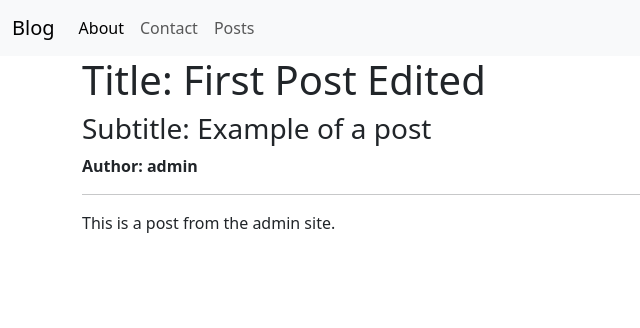
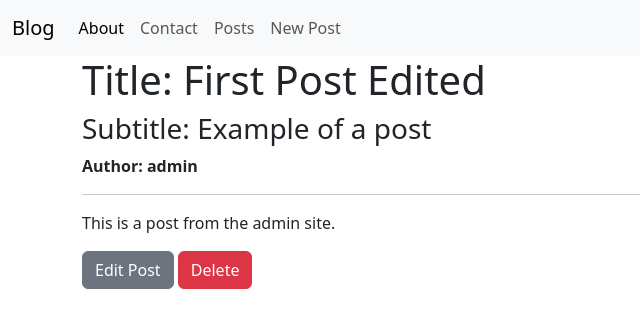
Before and after one commit to TrishonParrilla/Blog, a Django app: page /posts/1/ in a window 1280 px wide. Shown: the top 328 px of the page, without its empty margins (0-640 px from the left). Run offline with Django 5.2, Linux system fonts and the light colour scheme; data comes from the database, SQL or seed files in the repository; both versions use the stored data as it was after the commit.

Commit message:
Implement CRUD functionality for posts with corresponding views and templates; update navbar for navigation

```diff
--- a/posts/models.py
+++ b/posts/models.py
@@ -17,5 +17,5 @@ class Post(models.Model):
     def __str__(self): #to string method
         return f"{self.title}"
 
-    def get_absolute_url(self):
+    def get_absolute_url(self): #redirects the user on a Post post request
         return reverse("post_detail", args=[self.id])
--- a/posts/urls.py
+++ b/posts/urls.py
@@ -1,11 +1,17 @@
 from django.urls import path
 from .views import (
     PostListView,
-    PostDetailView
+    PostDetailView,
+    PostCreateView,
+    PostUpdateView,
+    PostDeleteView
 )
 
 
 urlpatterns = [
     path("", PostListView.as_view(), name="post_list" ),
-    path("<int:pk>/", PostDetailView.as_view(), name="post_detail")
+    path("<int:pk>/", PostDetailView.as_view(), name="post_detail"),
+    path("new/", PostCreateView.as_view(), name="post_new"),
+    path("edit/<int:pk>", PostUpdateView.as_view(), name="post_edit"),
+    path("delete/<int:pk>", PostDeleteView.as_view(), name="post_delete")
 ]
--- a/posts/views.py
+++ b/posts/views.py
@@ -8,6 +8,9 @@ from django.views.generic import (
 )
 
 from .models import Post
+from django.contrib.auth.models import User
+from django.urls import reverse_lazy
+
 class PostListView(ListView): #Get request that returns lists of posts from DB
     #template_name is the attribute to render the html
     template_name = "posts/list.html"
@@ -23,7 +26,22 @@ class PostDetailView(DetailView): #Get Rquest -> single object/element
     context_object_name = "single_post"
 
 class PostCreateView(CreateView): #post request -> empty form(html)
+    template_name = "posts/new.html"
+    model = Post
+    # fields attrib is a list that lets us enable/disable inputs to render in html #using ajax to not rerender everything later(probably idk tbh)
+    fields = ["title","subtitle", "body"]
+
+    def form_valid(self, form):
+        form.instance.author = User.objects.last()
+        return super().form_valid(form)
+
+class PostUpdateView(UpdateView): #Post request --> filled html form
+    template_name = "posts/edit.html"
+    model = Post
+    fields = ["title", "subtitle", "body"]
+
+class PostDeleteView(DeleteView): #Post request to delete
     template_name = "posts/delete.html"
     model = Post
-    # fields attrib is a list that lets us enable/disable inputs to render in html
-    fields = ["title","subtitle", "body"]
+    # success_url attrib redirects user if the user's req was successful
+    success_url = reverse_lazy("post_list")
--- a/templates/navbar.html
+++ b/templates/navbar.html
@@ -17,7 +17,12 @@
         </li>
         <li class="nav-item">
           <a class="nav-link" href="{% url 'post_list' %}">Posts</a>
+
         </li>
+        <li class="nav-item">
+        <a class="nav-link" href="{% url 'post_new' %}">New Post</a>
+        </li>
+      </ul>
       </ul>
     </div>
   </div>
--- a/templates/posts/detail.html
+++ b/templates/posts/detail.html
@@ -10,4 +10,7 @@
     <span><strong>Author: {{single_post.author}}</strong></span>
     <hr/>
     <p>{{single_post.body}}</p>
+    <a href="{% url 'post_edit' single_post.id %}" class="btn btn-secondary">Edit Post</a>
+    <a href="{% url 'post_delete' single_post.id %}" class="btn btn-danger">Delete</a>
+
 {% endblock %}
```
Also changed, not shown: templates/posts/delete.html (+15 -0 lines), templates/posts/edit.html (+13 -0 lines), templates/posts/new.html (+14 -0 lines), db.sqlite3.
